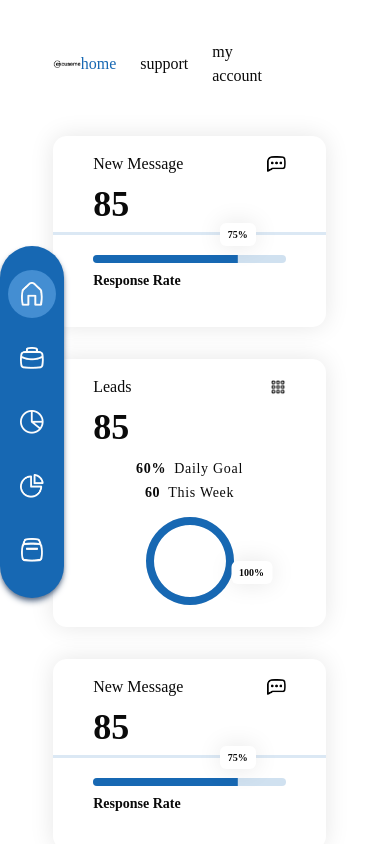
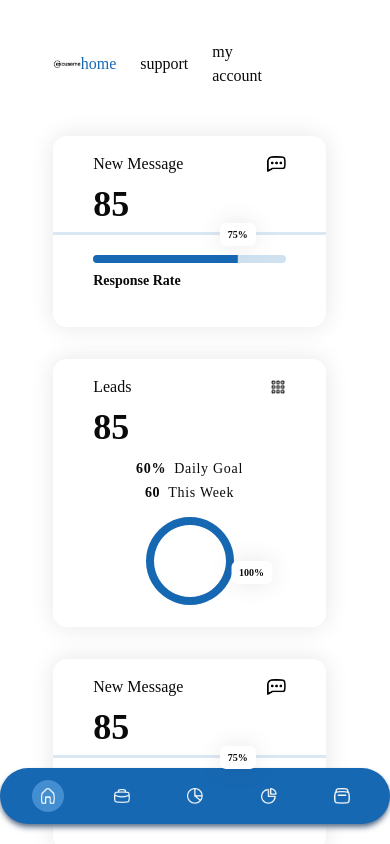
Before and after one commit to Mustofaadni04040/excuseme-dashboard, a React (Vite) app: page / in a window 390 px wide. Shown: the top 844 px of the page. Built offline with nearby package versions, Linux system fonts and the light colour scheme.

Commit message:
ui: responsive in sidebar section

```diff
--- a/src/components/Sidebar.tsx
+++ b/src/components/Sidebar.tsx
@@ -10,19 +10,19 @@ export default function Sidebar() {
   ];
 
   return (
-    <div className="w-14 h-fit fixed left-0 top-[50%] translate-y-[-50%] z-50 px-8 bg-primary shadow-md shadow-slate-500 rounded-full flex flex-col items-center py-6 space-y-4">
+    <div className="w-full md:w-14 h-14 md:h-fit fixed bottom-5 left-0 md:top-[50%] md:translate-y-[-50%] z-50 px-8 bg-primary shadow-md shadow-slate-500 rounded-full flex flex-row items-center justify-between md:flex-col md:py-6 md:space-y-4">
       {menu.map((item, index) => (
         <NavLink
           key={index}
           to={item.to}
           className={({ isActive }) =>
-            `p-3 rounded-full hover:bg-[#88C6FF66] transition ${
+            `p-2 md:p-3 rounded-full hover:bg-[#88C6FF66] transition ${
               isActive ? "bg-[#88C6FF66]" : ""
             }`
           }
         >
           <img
-            className="w-6 h-6 object-contain block max-w-none"
+            className="w-4 h-4 md:w-6 md:h-6 object-contain block max-w-none"
             src={`/assets/icons/${item.icon}.png`}
             alt=""
           />
```
